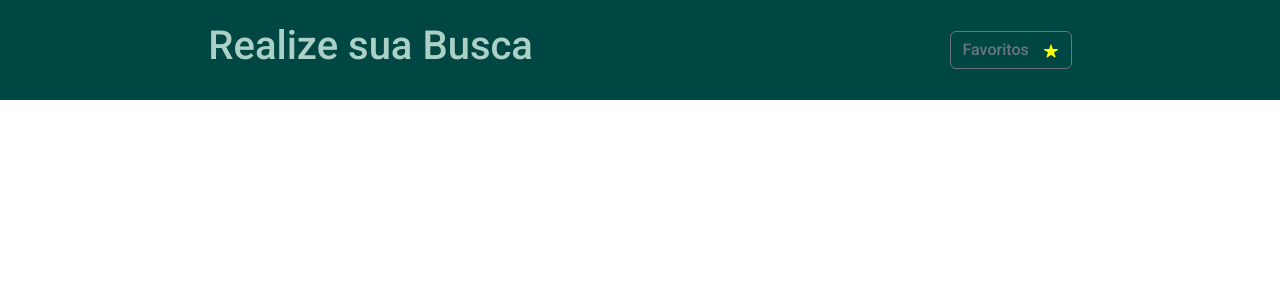
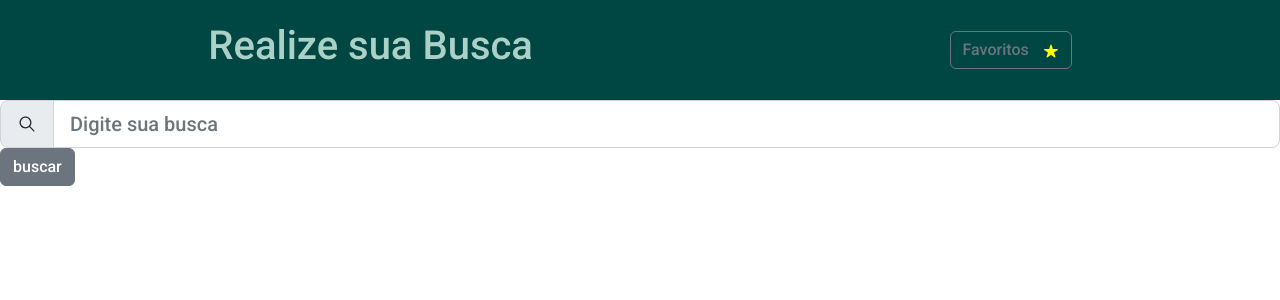
Before and after one commit to Murilo-Carrijo/Projeto-FrontEnd-Search-ReactJs, a React (Create React App) app: page /search in a window 1280 px wide. Shown: the top 300 px of the page. Built offline with nearby package versions, Linux system fonts and the light colour scheme.

Commit message:
feat: implementação do campo de busca na pagina Search

```diff
--- a/src/pages/Search/index.jsx
+++ b/src/pages/Search/index.jsx
@@ -1,9 +1,33 @@
 import React from 'react';
+import {
+  InputGroup, InputGroupText, Input, Button,
+} from 'reactstrap';
+import { IoIosSearch } from 'react-icons/io';
 import Header from '../../components/Header';
 
 function Search() {
   return (
-    <Header />
+    <div>
+      <Header />
+      <div className="container-input">
+        <InputGroup size="lg">
+          <InputGroupText>
+            <IoIosSearch />
+          </InputGroupText>
+          <Input
+            placeholder="Digite sua busca"
+            // onChange={(e) => setInputValue(e.target.value)}
+          />
+        </InputGroup>
+        <Button
+          type="button"
+          className="button-search"
+          // onClick={() => setSearch(inputValue)}
+        >
+          buscar
+        </Button>
+      </div>
+    </div>
   );
 }
 
```
